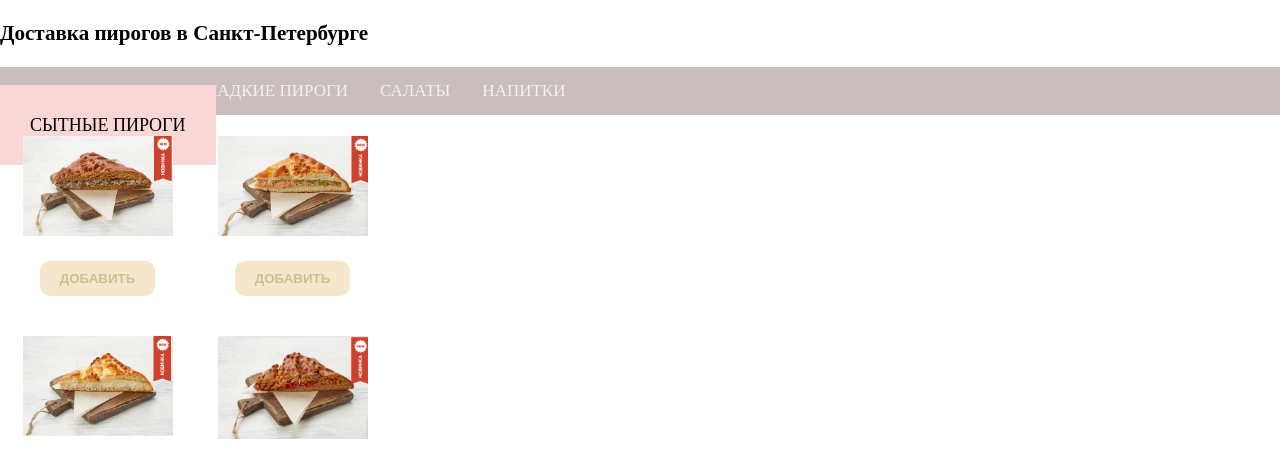
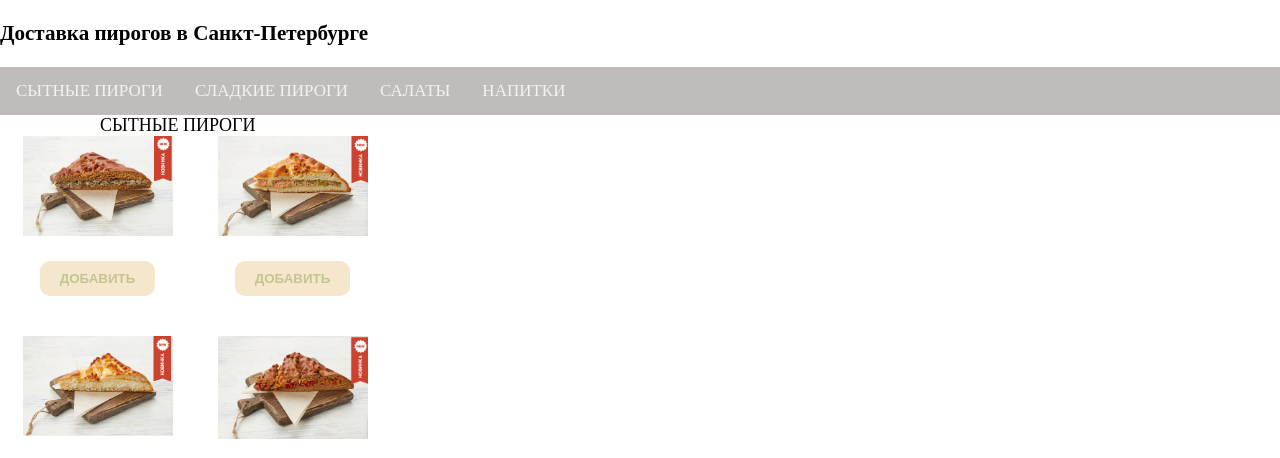
Before and after one commit to mikailyan/mikailyan.github.io, a PHP site: page / in a window 1280 px wide. Shown: the part 60-518 px from the top of the page. Run offline with PHP 8.4, Linux system fonts and the light colour scheme; some libraries are stand-ins or nearby versions.

Commit message:
Update style.css

```diff
--- a/style.css
+++ b/style.css
@@ -7,9 +7,9 @@ body {
 }
 
 .podmain {
-      background-color:rgb(250, 215, 215);
+      background-color:var(--tg-theme-bg-color);
       text-align: center;
-      padding: 30px;
+      padding: 100px;
 }
 
 .header {
@@ -24,7 +24,7 @@ body {
 
 #navbar {
     overflow: hidden;
-    background-color: #cabdbd;
+    background-color: #c0bcbc;
   }
 
   .sticky {
```
